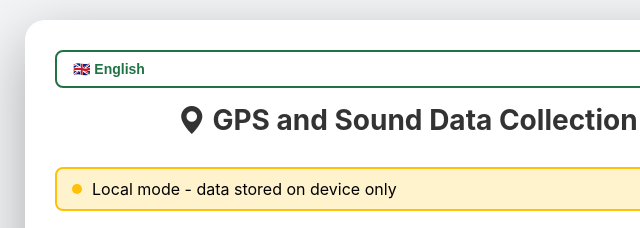
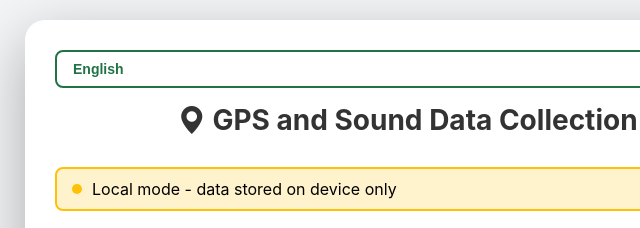
Before and after one commit to martafra/urban-computing-sensor-data-collection, a plain HTML site: page index.html in a window 1280 px wide. Shown: the top 228 px of the page, 215-855 px from the left. Drawn offline with nearby package versions, Linux system fonts and the light colour scheme.

Commit message:
CHG perché stasera non ci affronto

```diff
--- a/index.html
+++ b/index.html
@@ -13,8 +13,8 @@
         <div class="lang-selector">
             <!-- Default language set to English / Lingua predefinita impostata su Inglese -->
             <select id="langSelect">
-                <option value="it">🇮🇹 Italiano</option>
-                <option value="en" selected>🇬🇧 English</option>
+                <option value="it">Italiano</option>
+                <option value="en" selected>English</option>
             </select>
         </div>
 
```
